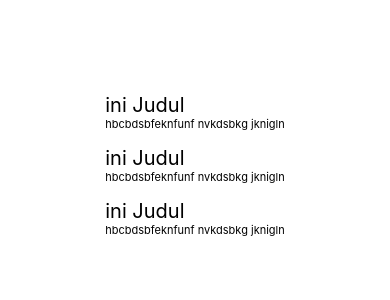
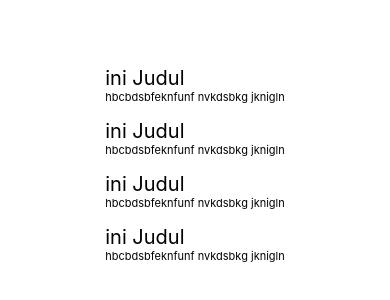
Before and after one commit to adibest/first-react, a React Native app: screen / in a window 390 px wide. Shown: the part 250-550 px from the top of the page. Built offline with nearby package versions, Linux system fonts and the light colour scheme.

Commit message:
this is article masuk ke app

```diff
--- a/App.js
+++ b/App.js
@@ -1,5 +1,7 @@
 import React, { Component } from 'react';
 import { View, Text, StyleSheet } from 'react-native';
+
+import Article from './Article.js';
 
 export default class App extends Component {
 
@@ -9,32 +11,10 @@ export default class App extends Component {
     return (
         <View style={styles.container}>
 
-          <View style={styles.wrapper}>
-            <Text style={styles.title}>
-              ini Judul
-            </Text>
-            <Text style={styles.content}>
-              hbcbdsbfeknfunf nvkdsbkg jknigln
-            </Text>
-          </View>
-
-          <View style={styles.wrapper}>
-            <Text style={styles.title}>
-              ini Judul
-            </Text>
-            <Text style={styles.content}>
-              hbcbdsbfeknfunf nvkdsbkg jknigln
-            </Text>
-          </View>
-
-          <View style={styles.wrapper}>
-            <Text style={styles.title}>
-              ini Judul
-            </Text>
-            <Text style={styles.content}>
-              hbcbdsbfeknfunf nvkdsbkg jknigln
-            </Text>
-          </View>
+          <Article />
+          <Article />
+          <Article />
+          <Article />
 
         </View>
       );
@@ -46,14 +26,5 @@ const styles = StyleSheet.create({
     flex: 1,
     justifyContent: 'center',
     alignItems: 'center'
-  },
-  wrapper: {
-    marginBottom: 15,
-  },
-  title: {
-    fontSize: 20,
-  },
-  content: {
-    fontSize: 11,
   }
 })
--- /dev/null
+++ b/Article.js
@@ -0,0 +1,31 @@
+import React, {Component} from 'react';
+import {View, Text, StyleSheet} from 'react-native';
+
+export default class Article extends Component {
+
+	render() {
+
+		return(
+				<View style={styles.wrapper}>
+				  <Text style={styles.title}>
+				    ini Judul
+				  </Text>
+				  <Text style={styles.content}>
+				    hbcbdsbfeknfunf nvkdsbkg jknigln
+				  </Text>
+				</View>
+			);
+	}
+}
+
+const styles = StyleSheet.create({
+  wrapper: {
+    marginBottom: 15,
+  },
+  title: {
+    fontSize: 20,
+  },
+  content: {
+    fontSize: 11,
+  }
+})
```
